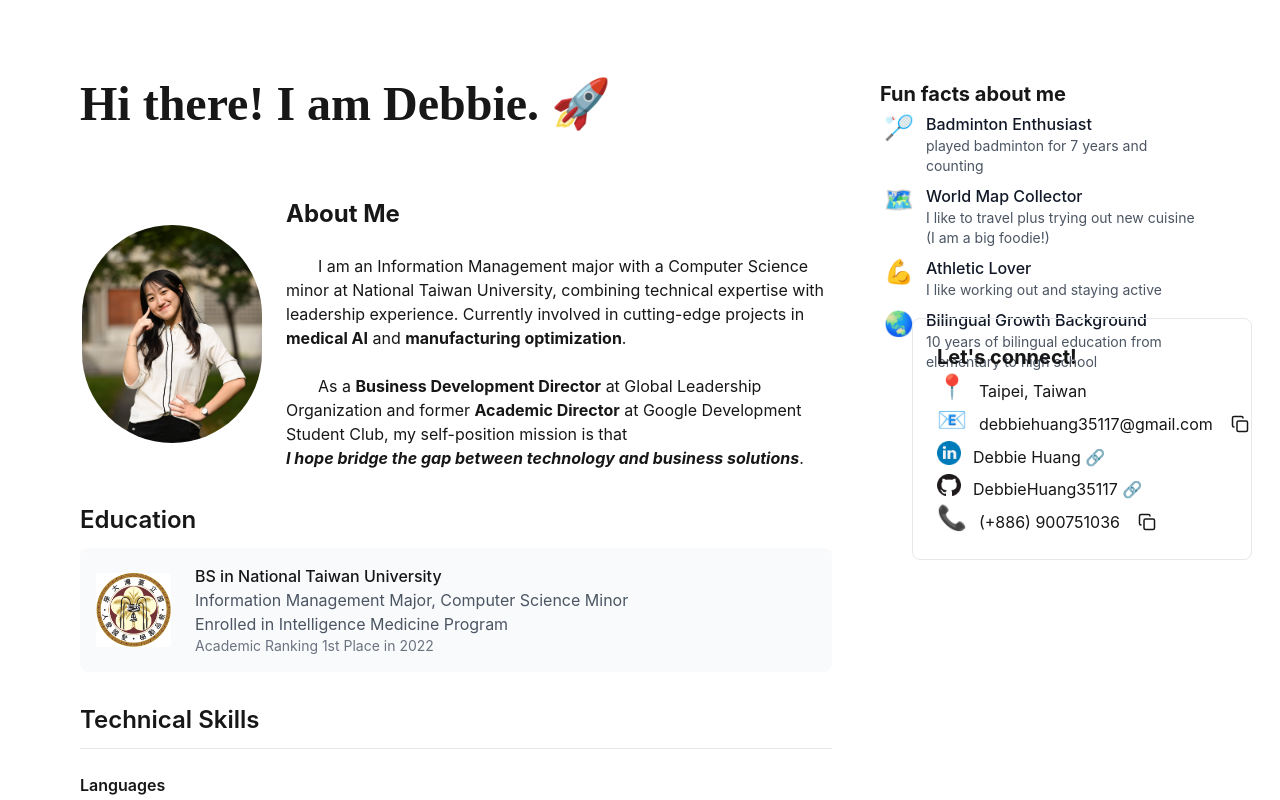
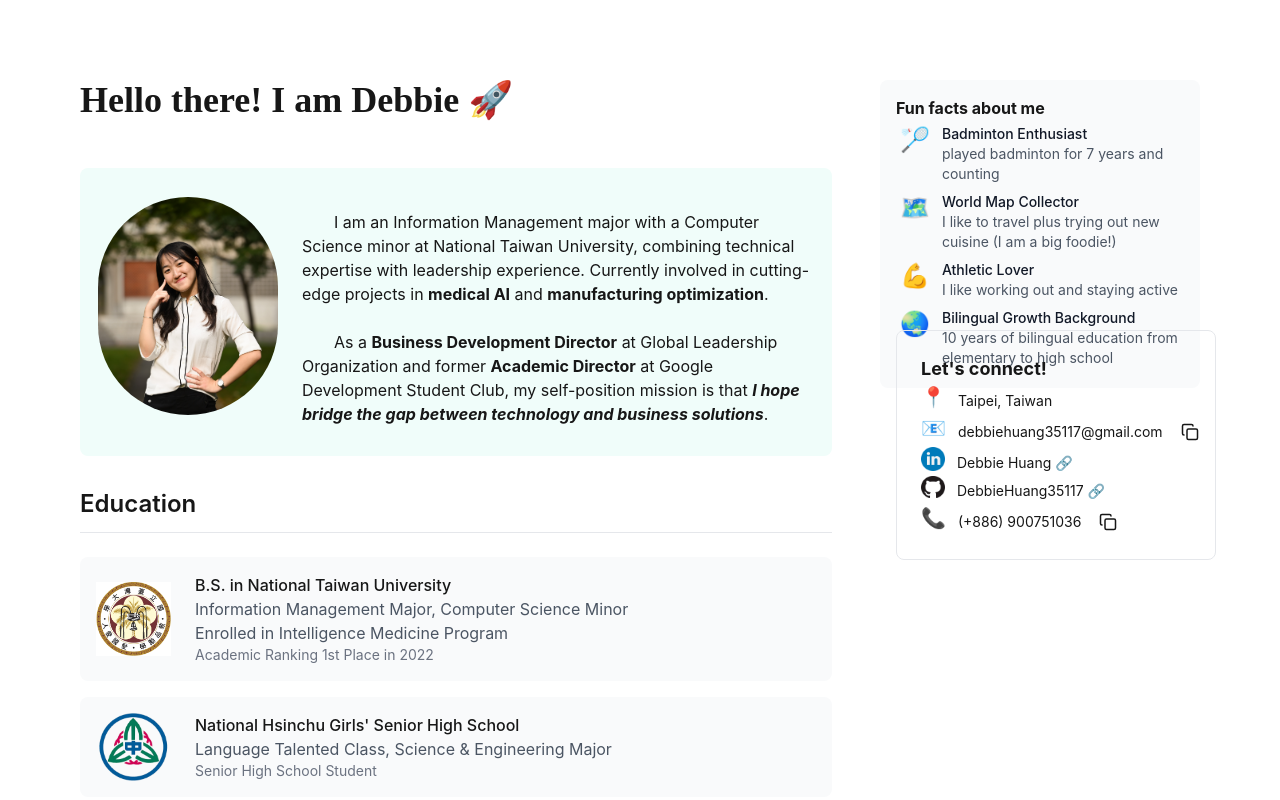
Before and after one commit to DebbieHuang35117/debbie-personal-website, a Next.js app: page / in a window 1280 px wide. Shown: the top 800 px of the page. Built offline with nearby package versions, Linux system fonts and the light colour scheme.

Commit message:
Refine UI

```diff
--- a/app/components/ContactFloater.tsx
+++ b/app/components/ContactFloater.tsx
@@ -53,13 +53,13 @@ export default function ContactFloater() {
     };
 
     return (
-      <div className="fixed right-12 bottom-[240px] max-w-xs z-50">
-        <div className="font-sans border border-gray-200 dark:border-gray-700 bg-gray-25 dark:bg-gray-800 rounded-lg p-6 w-[340px] transition-all duration-300 hover:shadow-lg hover:border-gray-300 dark:hover:border-gray-600">
-        <h2 className='text-xl font-bold'>Let's connect!</h2>
+      <div className="fixed right-16 bottom-[240px] max-w-xs z-50">
+        <div className="font-sans text-sm border border-gray-200 dark:border-gray-700 bg-gray-25 dark:bg-gray-800 rounded-lg p-6 w-[320px] transition-all duration-300 hover:shadow-lg hover:border-gray-300 dark:hover:border-gray-600">
+        <h2 className='text-lg font-bold'>Let's connect!</h2>
         {facts.map((item, index) => (
           <div key={index} className="flex items-center gap-3 space-y-2">
             {item.emoji ? (
-              <span className="text-2xl">{item.emoji}</span>
+              <span className="text-xl">{item.emoji}</span>
             ) : (
               <Image
                 src={item.icon}
--- a/app/components/ExperienceSection.tsx
+++ b/app/components/ExperienceSection.tsx
@@ -9,7 +9,7 @@ const ActivitiesSection = () => {
         {
           title: "Business Development Director",
           duration: "Feb. 2025 - Present",
-          description: "Established partnerships with over 20 sponsors. Developed new revenue streams through innovative program offerings.",
+          description: "Established partnerships with over 20 sponsors. Developed new revenue streams through innovative program offerings. Also led the Student Ambassador team of 10 people.",
           tags: ["Partnership Development", "Team Leadership", "Business Strategy", "Negotiation"]
         },
         {
@@ -21,7 +21,7 @@ const ActivitiesSection = () => {
       ]
     }
   ];
-  const NTUIMServiceActivities = [
+  const ProgrammingServiceActivities = [
     {
       organization: "Programming Education Service",
       positions: [
@@ -32,7 +32,7 @@ const ActivitiesSection = () => {
           tags: ["Test Case Design", "Homework", "Project Grading", "C++", "Project Management"]
         },
         {
-          title: "Python Leading Lecturer, NTU IM Training Camp",
+          title: "Python Leading Instructor, NTU IM Programming Camp",
           duration: "Apr. 2023 - Jan. 2024",
           description: "Teach Python programming to 100+ students attedning NTU Information Management Programming Bootcamp, focusing on data analysis and visualization.",
           tags: ["Python", "Lecturing", "Teaching Material Preparation", "Data Analysis", "Data Visualization"]
@@ -43,6 +43,14 @@ const ActivitiesSection = () => {
           description: "Developed curriculum and taught Python programming to 50+ students in Yilan Junior High School and Shunan Junior High School.",
           tags: ["Teaching", "Python", "Curriculum Development", "Design Thinking"]
         },
+        {
+          title: "Academic Director, Google Student Development Club",
+          duration: "Sep. 2023 - Jun. 2024",
+          description: "Led the club to organize various events and workshops to help students learn more about Google technologies and develop their projects.",
+          tags: ["Event Organization", "Workshop Organization", "Project Management", "Google Technologies"],
+          url: "https://gdg.community.dev/gdg-on-campus-national-taiwan-university-taipei-taiwan/"
+
+        },
       {
         title: "Teaching Assistant, Coding and Co-working Club",
         duration: "Mar. 2023 - Aug. 2024",
@@ -50,6 +58,7 @@ const ActivitiesSection = () => {
         tags: ["Python", "Project Management", "Teaching Material Preparation", "Web Crawling", "Data Analysis", "Chatbot Development"],
         url: "https://www.ccclub.io/"
       },
+
       {
         title: "Teaching Assistant, Rural Python Education Program",
           duration: "Sep. 2022 - Nov. 2022",
@@ -62,31 +71,31 @@ const ActivitiesSection = () => {
   ];
   const activities = [
     {
-      title: "Business Development Director, GLO",
-      duration: "Feb. 2025 - Present",
+      title: "Taiwan Representative, Asia Elite Business Scholars (at National University of Singapore)",
+      duration: "Jan. 2025",
       description: "Leading digital transformation initiatives across student organizations. Implemented new event management system that increased student participation by 40%.",
       tags: ["Leadership", "Project Management", "Partnership Development"]
     },
     {
-      title: "Marketing Strategy Director, GLO",
+      title: "Popularity Award Blockchain Reimagined, Global Initiatives Symposium in Taiwan (GIS 2022)",
       duration: "Sept. 2024 - Jan. 2025",
       description: "Led social media strategy and content creation, increasing engagement by 40%.",
       tags: ["Marketing Strategy", "Content Creation", "Social Media", "Digital Strategy"]
     },
     {
-      title: "Academica Director, Google Student Development Club",
+      title: "1st Place, NTU English Debate Society Summer Trial",
       duration: "Sept. 2024 - Jan. 2025",
       description: "Led social media strategy and content creation, increasing engagement by 40%.",
       tags: ["Marketing Strategy", "Content Creation", "Social Media", "Digital Strategy"]
     },
     {
-      title: "Lead Instructor, NTUIM Programming Bootcamp",
+      title: "",
       duration: "Sept. 2024 - Jan. 2025",
       description: "Led social media strategy and content creation, increasing engagement by 40%.",
       tags: ["Marketing Strategy", "Content Creation", "Social Media", "Digital Strategy"]
     },
     {
-      title: "Lead Instructor, Rural Python Education Program",
+      title: "",
       duration: "Sept. 2024 - Jan. 2025",
       description: "Led social media strategy and content creation, increasing engagement by 40%.",
       tags: ["Marketing Strategy", "Content Creation", "Social Media", "Digital Strategy"]
@@ -98,7 +107,7 @@ const ActivitiesSection = () => {
       tags: ["Marketing Strategy", "Content Creation", "Social Media", "Digital Strategy"]
     },
     {
-      title: "Teaching Assistant, Coding and Co-working Club (Python)",
+      title: "",
       duration: "Sept. 2024 - Jan. 2025",
       description: "Led social media strategy and content creation, increasing engagement by 40%.",
       tags: ["Marketing Strategy", "Content Creation", "Social Media", "Digital Strategy"],
@@ -163,7 +172,7 @@ My <span className='font-bold'>involvement in two kinds of activites</span> high
           </div>
         </div>
       ))}
-      {NTUIMServiceActivities.map((org, orgIndex) => (
+      {ProgrammingServiceActivities.map((org, orgIndex) => (
         <div key={orgIndex} className="relative">
           {/* Organization Name */}
           <h3 className="text-xl font-semibold text-gray-900 mb-4">
--- a/app/components/FunFacts.tsx
+++ b/app/components/FunFacts.tsx
@@ -26,12 +26,13 @@ const FunFacts = () => {
 
   return (
     <div className="right-12 top-40 max-w-xs font-sans">
-      <h2 className="text-mono text-xl font-bold">Fun facts about me</h2>
+      <div className="bg-gray-50 dark:bg-gray-800 p-4 rounded-lg transition-all duration-300 hover:shadow-lg">
+      <h2 className="text-mono text-l font-bold">Fun facts about me</h2>
         {facts.map((fact, index) => (
           <div key={index} className="flex gap-3 items-start group hover:bg-gray-50 p-1 rounded-lg transition-colors">
             <span className="text-2xl">{fact.icon}</span>
             <div>
-              <h3 className="font-medium text-gray-900">
+              <h3 className="font-medium text-sm text-gray-900">
                 {fact.title}
               </h3>
               <p className="text-gray-600 text-sm">
@@ -41,6 +42,8 @@ const FunFacts = () => {
           </div>
         ))}
 
+        </div>
+
     </div>
   );
 };
--- a/app/components/Header.tsx
+++ b/app/components/Header.tsx
@@ -1,7 +1,7 @@
 export default function Header() {
   return (
     <div className="text-center sm:text-left">
-      <h1 className="font-fancy font-bold text-5xl mb-4">Hi there! I am Debbie. 🚀</h1>
+      <h1 className="font-fancy font-bold text-4xl">Hello there! I am Debbie 🚀</h1>
     </div>
   );
 }
--- a/app/components/ProfileSection.tsx
+++ b/app/components/ProfileSection.tsx
@@ -9,11 +9,11 @@ export default function ProfileSection() {
         { src: "/Debbie Huang.jpg", alt: "Activity photo" }
       ];
   return (
-    <div className="font-sans flex flex-col items-center gap-8 max-w-3xl">
+    <div className="font-sans flex flex-col gap-8 max-w-3xl">
 
       {/* Bio Section */}
-      <div className="flex items-center gap-6 p-0.5 rounded-lg mt-1">
-
+      <div className="items-center gap-6 bg-teal-50 dark:bg-gray-800 p-4 rounded-lg">
+      <div className="flex items-center gap-6 p-0.5 rounded-lg mb-3">
         <Image
             className="rounded-full object-cover"
             src="/Debbie Huang.jpg"
@@ -23,7 +23,7 @@ export default function ProfileSection() {
             priority
         />
         <div> {/* Change the size of space between each paragraph */}
-        <h2 className="font-sans font-bold text-2xl">About Me</h2>
+
         <br />
         <div className="font-sans text-base indent-8">
           I am an Information Management major with a Computer Science minor at National Taiwan University,
@@ -31,14 +31,17 @@ export default function ProfileSection() {
           in <span className="font-bold">medical AI</span> and <span className="font-bold">manufacturing optimization</span>.<br /> <br />
 
           <p className="indent-8">As a <span className="font-bold">Business Development Director</span> at Global Leadership Organization and former <span className="font-bold">Academic Director</span> at
-          Google Development Student Club, my self-position mission is that <br /> <span className="italic font-bold">I hope bridge the gap between technology and business solutions</span>.</p>
+          Google Development Student Club, my self-position mission is that <span className="italic font-bold">I hope bridge the gap between technology and business solutions</span>.</p>
         </div>
         </div>
+
+      </div>
       </div>
 
       {/* Education */}
       <div className="w-full">
         <h3 className="font-semibold text-2xl mb-3">Education</h3>
+        <div className="h-px bg-gray-200 mb-6" />
         <div className="flex items-center gap-6 bg-gray-50 dark:bg-gray-800 p-4 rounded-lg">
           <Image
             src="/ntu-logo.png"  // Make sure to place your NTU logo in the public folder
@@ -48,12 +51,26 @@ export default function ProfileSection() {
             className="object-contain"
           />
           <div>
-            <p className="font-medium">BS in National Taiwan University</p>
+            <p className="font-medium">B.S. in National Taiwan University</p>
             <p className="text-gray-600">Information Management Major, Computer Science Minor<br /> Enrolled in Intelligence Medicine Program</p>
             <p className="text-sm text-gray-500">Academic Ranking 1st Place in 2022</p>
           </div>
         </div>
-       {/* <div className="flex items-center gap-6 bg-gray-50 dark:bg-gray-800 p-4 rounded-lg mt-4">
+        <div className="flex items-center gap-6 bg-gray-50 dark:bg-gray-800 p-4 rounded-lg mt-4">
+          <Image
+            src="/hgsh-logo.png"  // Make sure to place your NTU logo in the public folder
+            alt="Hsinchu Girls' Senior High School Logo"
+            width={75}
+            height={75}
+            className="object-contain"
+          />
+          <div>
+            <p className="font-medium">National Hsinchu Girls' Senior High School</p>
+            <p className="text-gray-600">Language Talented Class, Science & Engineering Major</p>
+            {<p className="text-sm text-gray-500">Senior High School Student</p>}
+          </div>
+        </div>
+       {/*<div className="flex items-center gap-6 bg-gray-50 dark:bg-gray-800 p-4 rounded-lg mt-4">
         <Image
             src="/hku-logo.png"  // Make sure to place your NTU logo in the public folder
             alt="The University of Hong Kong Logo"
@@ -137,7 +154,7 @@ export default function ProfileSection() {
         <div className="space-y-3">
 
         <div>
-            <h4 className="font-medium mb-2">🪄 Soft Skills that I am confident about{/*(click for relevant experiences)*/}</h4>
+            <h4 className="font-medium mb-2">🪄 Soft Skills that I am Confident About{/*(click for relevant experiences)*/}</h4>
             <div className="flex flex-wrap gap-2">
   {[
     { skill: 'Communication', slug: 'communication-skills' },
```
Also changed, not shown: public/hgsh-logo.png (added).
